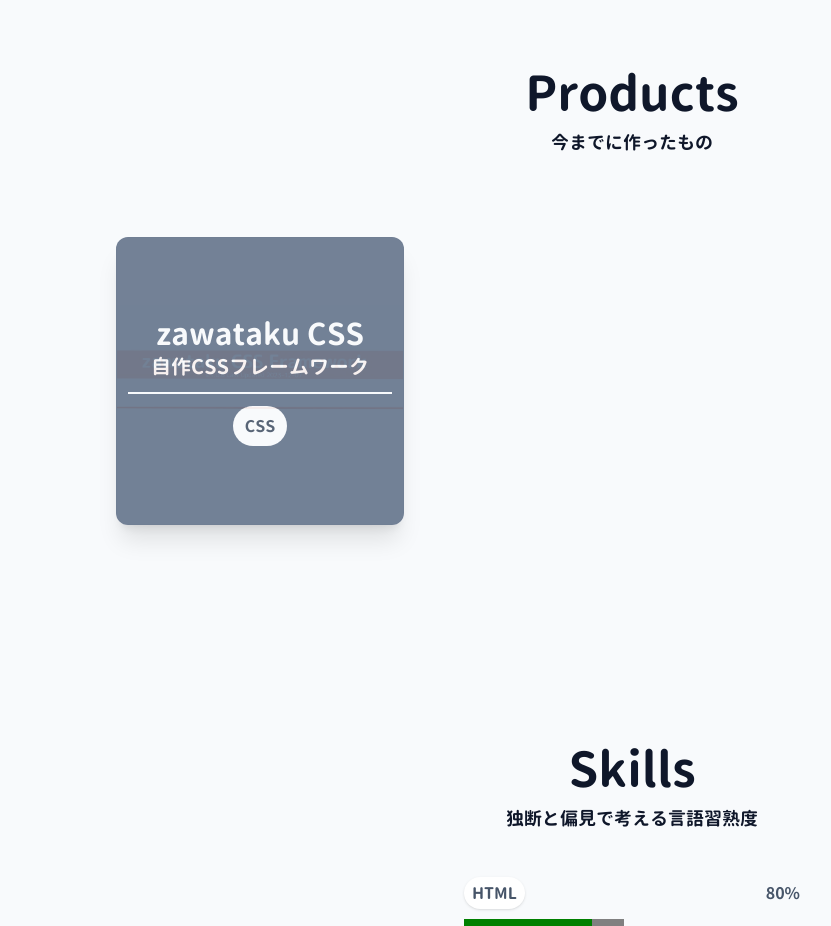
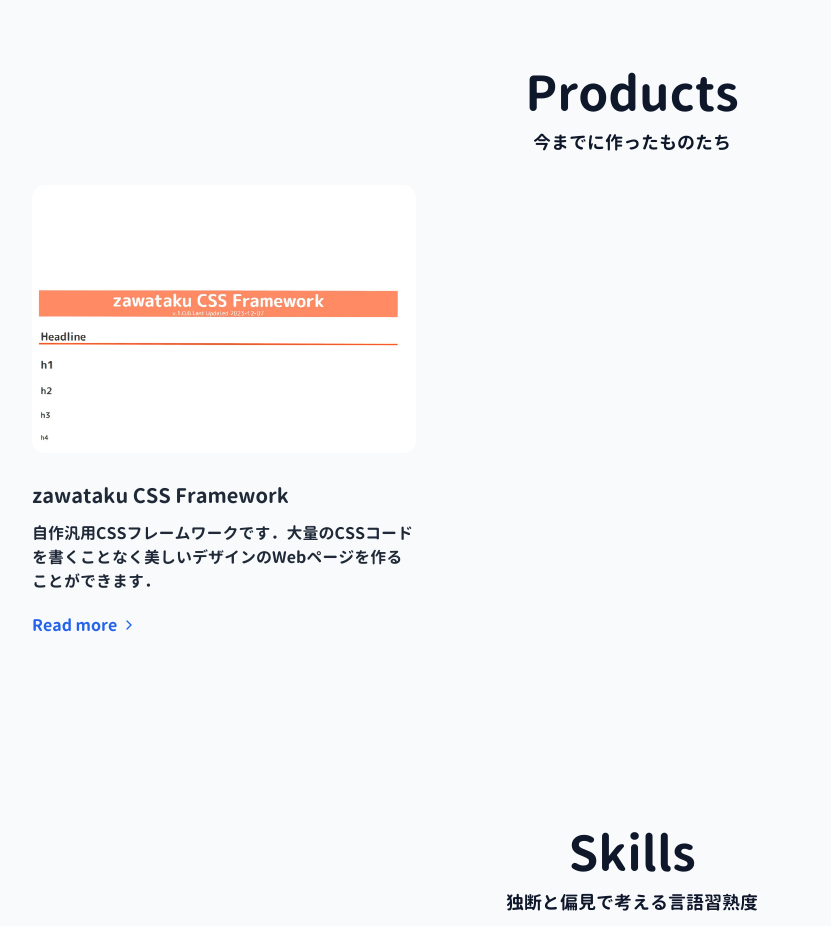
Before and after one commit to zawataku/zawataku.github.io, a Next.js app: page / in a window 1280 px wide. Shown: the part 3760-4686 px from the top of the page, without its empty margins (8-839 px from the left). Built offline with nearby package versions, Linux system fonts and the light colour scheme.

Commit message:
Productsのレイアウト著性

```diff
--- a/src/components/products/product_card.tsx
+++ b/src/components/products/product_card.tsx
@@ -1,38 +1,27 @@
 import React from "react";
-import Link from "next/link";
 
 type ProductProps = {
     name: string
     description: string
-    language: string
     imgURL: string
     linkURL: string
 }
 
-export default function ProductCard({ name, description, language, imgURL, linkURL }: ProductProps) {
+export default function ProductCard({ name, description, imgURL, linkURL }: ProductProps) {
     return (
-        <li>
-            <ul className="mt-3 flex gap-x-3">
-                <Link href={linkURL}>
-                    <div className="m-2 space-y-2">
-                        <div className="group flex flex-col gap-1 rounded-lg p-5 text-gray">
-                            <div className="shadow-xl group relative m-0 flex h-72 w-72 rounded-xl ring-gray-900/5 sm:mx-auto sm:max-w-lg">
-                                <div className="z-10 h-full w-full overflow-hidden rounded-xl border border-gray-200 opacity-80 transition duration-300 ease-in-out group-hover:opacity-100 dark:border-gray-700 dark:opacity-70">
 
-                                    <img src={imgURL} className="animate-fade-in block h-full w-full scale-100 transform object-cover object-center opacity-100 transition duration-300 group-hover:scale-110" alt="" />
-                                </div>
+        <a className="group" href={linkURL}>
+            <div className="relative overflow-hidden rounded-xl pt-[50%] sm:pt-[70%]">
+                <img className="absolute start-0 top-0 size-full rounded-xl object-cover transition-transform duration-500 ease-in-out group-hover:scale-110" src={imgURL} alt="Image Description" />
+            </div>
 
-                                <div className="text-center justify-center content-center bg-slate-500 p-3 rounded-xl opacity-90 absolute bottom-0 z-20 m-0 w-full h-full transition duration-300 ease-in-out group-hover:opacity-0">
-                                    <h1 className="text-3xl font-bold text-slate-50">{name}</h1>
-                                    <h2 className="text-xl font-light text-slate-50 mb-3">{description}</h2>
-                                    <p className="border-t-2 border-slate-50"></p>
-                                    <span className="inline-block rounded-full bg-slate-50 font-semibold text-slate-600 px-3 py-2 mt-3">{language}</span>
-                                </div>
-                            </div>
-                        </div>
-                    </div>
-                </Link>
-            </ul>
-        </li>
+            <div className="mt-7">
+                <h3 className="text-xl font-semibold text-gray-800 group-hover:text-gray-600 dark:text-neutral-300 dark:group-hover:text-white">{name}</h3>
+                <p className="mt-3 text-gray-800 dark:text-neutral-200">{description}</p>
+                <p className="mt-5 inline-flex items-center gap-x-1 font-medium text-blue-600 decoration-2 group-hover:underline">Read more
+                    <svg className="size-4 shrink-0" xmlns="http://www.w3.org/2000/svg" width="24" height="24" viewBox="0 0 24 24" fill="none" stroke="currentColor" strokeWidth="2" strokeLinecap="round" strokeLinejoin="round"><path d="m9 18 6-6-6-6" /></svg>
+                </p>
+            </div>
+        </a>
     )
 }
--- a/src/components/products/products.tsx
+++ b/src/components/products/products.tsx
@@ -26,14 +26,10 @@ export default function Product() {
                 viewport={{ once: true, amount: 0 }}
             >
                 <h1 className="pb-3 text-center text-5xl font-semibold text-slate-900">Products</h1>
-                <p className="text-center text-lg text-slate-900">今までに作ったもの</p>
-                <div>
-                    <div className="mx-auto max-w-6xl px-6 lg:px-8">
-                        <ul className="mx-auto mt-10 grid max-w-2xl grid-cols-1 gap-x-0 gap-y-0 sm:grid-cols-2 lg:mx-0 lg:max-w-none lg:grid-cols-3">
-                            <ProductCard name="zawataku CSS" description="自作CSSフレームワーク" language="CSS" imgURL="/img/products/zawatakuCSS.webp" linkURL="https://github.com/zawataku/zawataku_framework"></ProductCard>
-                        </ul >
-                    </div >
-                </div >
+                <p className=" mb-7 text-center text-lg text-slate-900">今までに作ったものたち</p>
+                <div className="mx-10 grid gap-6 sm:grid-cols-2 lg:grid-cols-3">
+                    <ProductCard name="zawataku CSS Framework" description="自作汎用CSSフレームワークです．大量のCSSコードを書くことなく美しいデザインのWebページを作ることができます．" imgURL="/img/products/zawatakuCSS.webp" linkURL="https://github.com/zawataku/zawataku_framework"></ProductCard>
+                </div>
             </motion.div>
         </div >
     )
--- a/src/components/returnbutton/return_button.tsx
+++ b/src/components/returnbutton/return_button.tsx
@@ -9,7 +9,7 @@ export default function ReturnTopButton() {
     }
     return (
         <div className="mx-auto content-center p-5 pb-20 pt-40 text-center">
-            <button className="mt-8 inline-flex items-center justify-center rounded-xl bg-teal-500 px-6 py-3 text-base font-medium text-slate-50 shadow-xl shadow-teal-300/75 transition-transform duration-200 ease-in-out hover:scale-[1.3]"
+            <button className="mt-8 inline-flex items-center justify-center rounded-xl bg-teal-500 px-6 py-3 text-base font-medium text-slate-50 shadow-xl shadow-teal-300/75 transition-transform duration-200 ease-in-out hover:scale-110"
                 onClick={returnTop}>
                 ↑　トップに戻る　↑
             </button>
```
Also changed, not shown: public/img/404/404NF.jpg (deleted).
